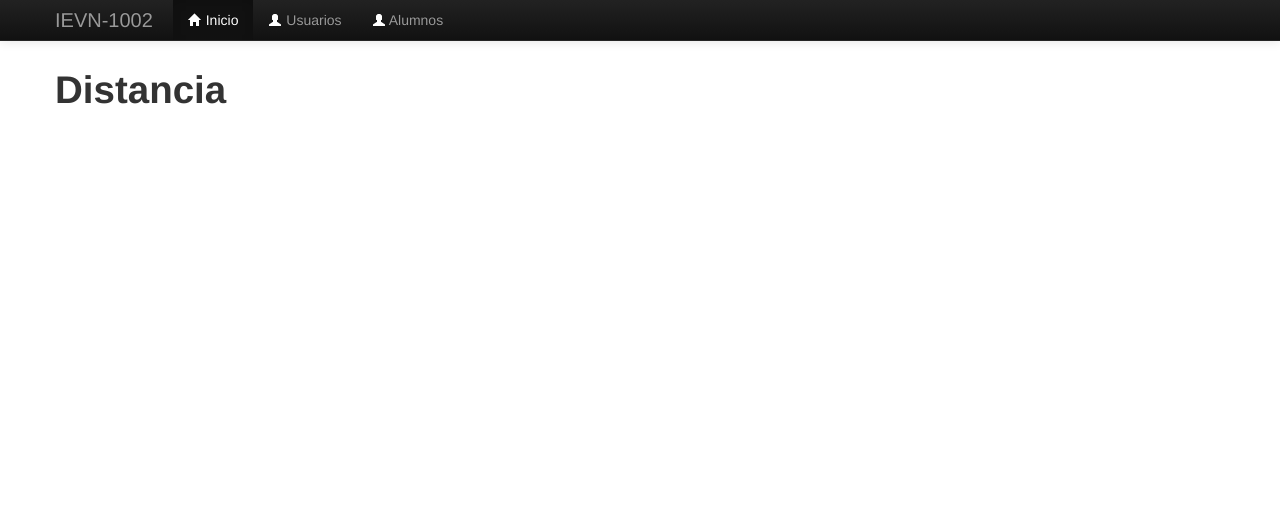
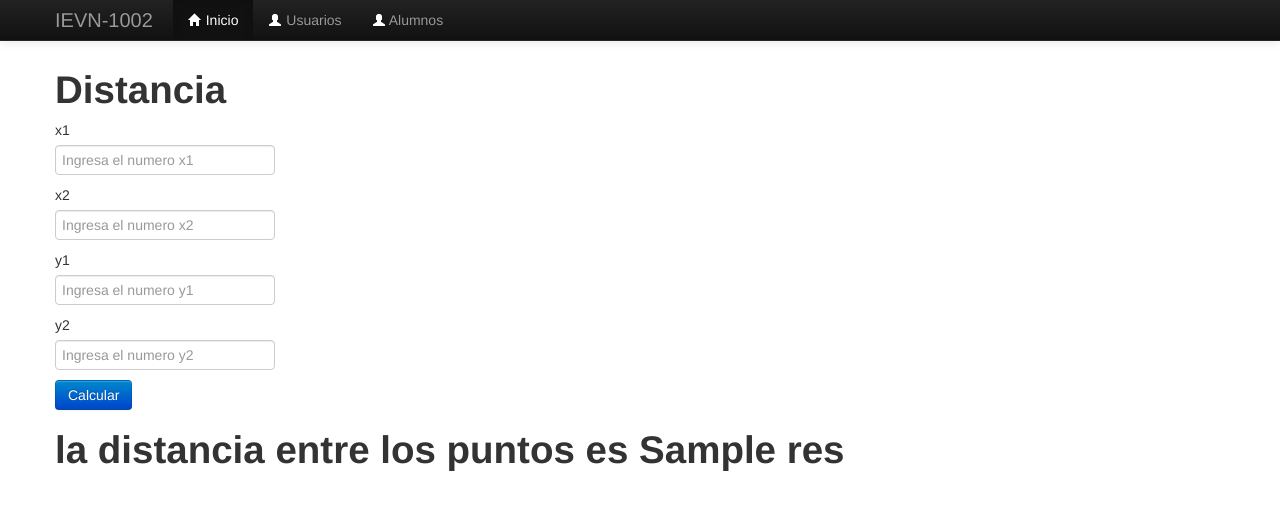
Before and after one commit to FelipeDaLeon20/api_flask02, a Flask app: template templates/distancia.html in a window 1280 px wide. Shown: the top 510 px of the page. Run offline with Flask 3, Linux system fonts and the light colour scheme; the template is opened without the code that fills it: most values are stand-ins (such as "Sample title", 1, 10 or a date in 2020); some libraries are stand-ins or nearby versions.

Commit message:
distancia

```diff
--- a/app.py
+++ b/app.py
@@ -1,4 +1,5 @@
-from flask import Flask, render_template as render
+from flask import Flask, render_template as render, request
+import math
 app = Flask(__name__)
 
 @app.route('/index')
@@ -7,12 +8,40 @@ def home():
     listado = ['Python','Flask,','Jinja2','HTML','CSS']
     return render('index.html',titulo=titulo,listado=listado)
 
-@app.route('/calculos')
+@app.route('/calculos',methods=('GET','POST'))
 def about():
+    if request.method == 'POST':
+        numero1 = request.form['numero1']
+        numero2 = request.form['numero2']
+        operacion = request.form['operacion']
+        if operacion == 'suma':
+            res = int(numero1) + int(numero2)
+            nOp='suma'
+        if operacion == 'resta':
+            res = int(numero1) - int(numero2)
+            nOp='resta'
+        if operacion == 'multiplicacion':
+            res = int(numero1) * int(numero2)
+            nOp='multiplicacion'
+        if operacion == 'division':
+            res = int(numero1) / int(numero2)
+            nOp='division'
+        return render('calculos.html', res=res,numero1=numero1,numero2=numero2,nOp=nOp)
     return render('calculos.html')
 
-@app.route('/distancia')
+    return render('calculos.html')
+
+@app.route('/distancia',methods=('GET','POST'))
 def distancia():
+    if request.method == 'POST':
+        x1 = request.form['x1']
+        x2 = request.form['x2']
+        y1 = request.form['y1']
+        y2 = request.form['y2']
+        difx = int(x2)-int(x1)
+        dify = int(y2)-int(y1)
+        res = math.sqrt((difx*difx) + (dify*dify))
+        return render('distancia.html', x1=x1,x2=x2,y1=y1,y2=y2,difx=difx,dify=dify,res=res)
     return render('distancia.html')
 
 @app.route('/user/<string:user>')
--- a/templates/_macros.html
+++ b/templates/_macros.html
@@ -2,7 +2,7 @@
 
 <div class="mb-3">
     <label for="{{name}}" class="form-label">{{name}}</label>
-    <input type="{{type}}" class="form-control" id="{{name}}" name="={{name}}" placeholder="{{placeholder}}">
+    <input type="{{type}}" class="form-control" id="{{name}}" name="{{name}}" placeholder="{{placeholder}}">
 </div>
 
 {%endmacro%}
--- a/templates/calculos.html
+++ b/templates/calculos.html
@@ -21,5 +21,6 @@
         </div>
         <button type="submit" class="btn btn-primary" >Calcular</button>
     </form>
+    <h1>La {{nOp}} de {{numero1}} y {{numero2}}  = {{res}}</h1>
 
     {% endblock %}
--- a/templates/distancia.html
+++ b/templates/distancia.html
@@ -1,4 +1,13 @@
 {% extends "layaout.html" %}
+{% import "_macros.html" as datos_macro %}
 {%block container%}
     <h1>Distancia</h1>
+    <form action="" method="POST">
+        {{datos_macro.datos('x1','Ingresa el numero x1')}}
+        {{datos_macro.datos('x2','Ingresa el numero x2')}}
+        {{datos_macro.datos('y1','Ingresa el numero y1')}}
+        {{datos_macro.datos('y2','Ingresa el numero y2')}}
+        <button type="submit" class="btn btn-primary" >Calcular</button>
+    </form>
+    <h1> la distancia entre los puntos es {{res}}</h1>
     {% endblock %}
```
